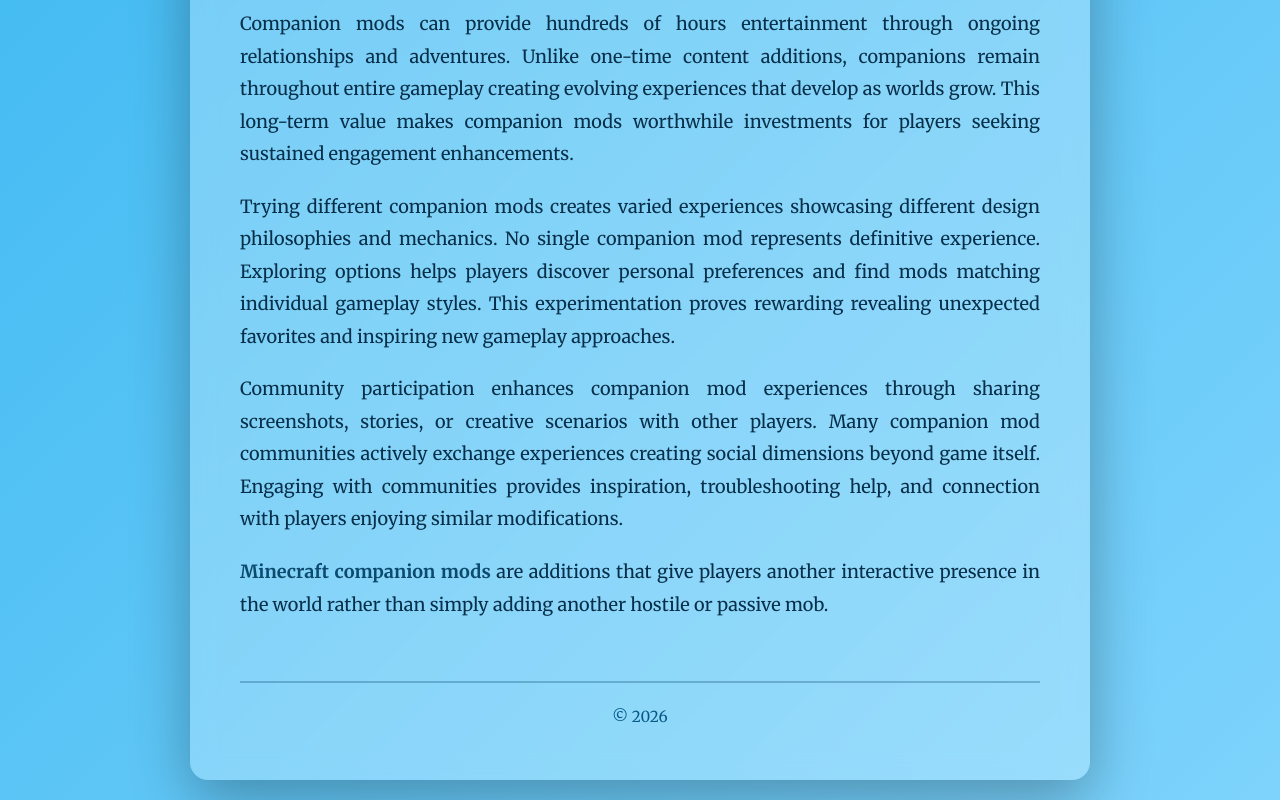
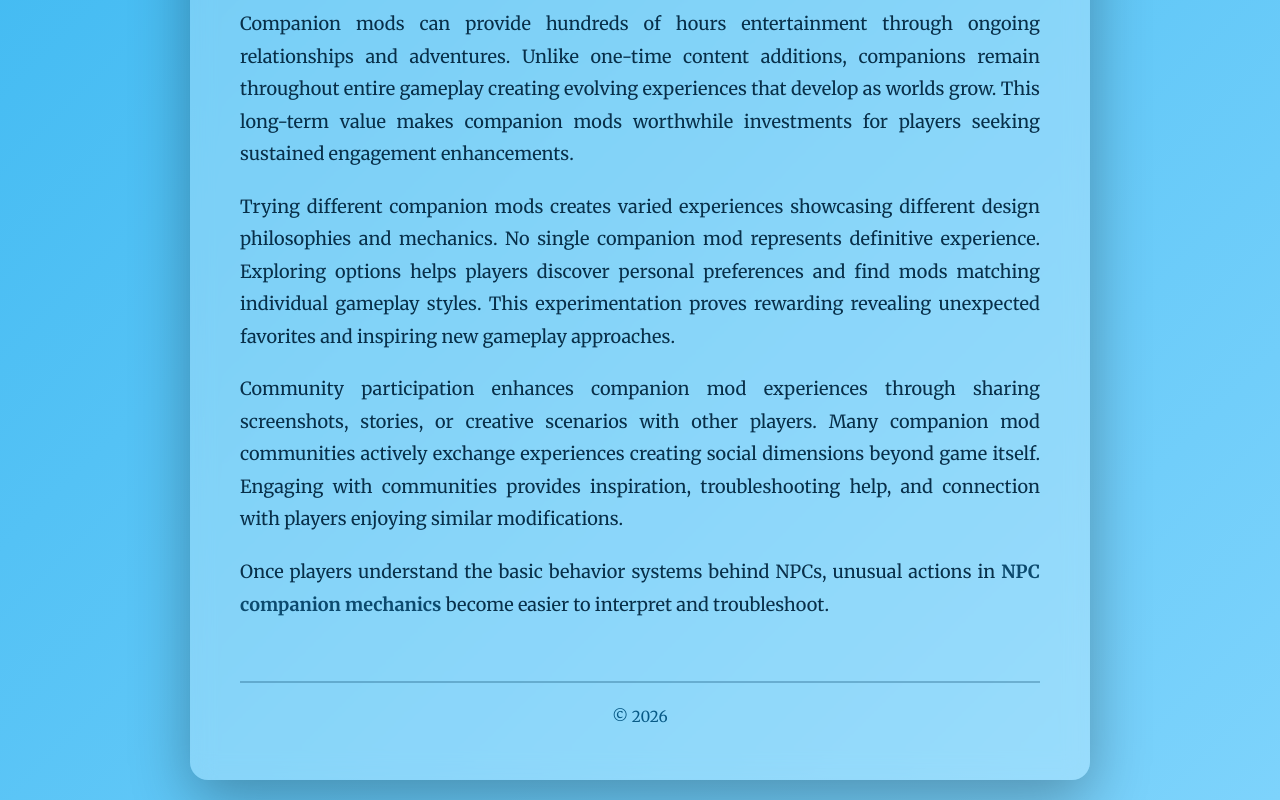
Before and after one commit to umjynb-lab/companionmods, a plain HTML site: page index.html in a window 1280 px wide. Shown: the part 6182-6982 px from the top of the page. Drawn offline with Linux system fonts and the light colour scheme.

Commit message:
Update index.html

```diff
--- a/index.html
+++ b/index.html
@@ -92,8 +92,7 @@
         <p>Trying different companion mods creates varied experiences showcasing different design philosophies and mechanics. No single companion mod represents definitive experience. Exploring options helps players discover personal preferences and find mods matching individual gameplay styles. This experimentation proves rewarding revealing unexpected favorites and inspiring new gameplay approaches.</p>
 
         <p>Community participation enhances companion mod experiences through sharing screenshots, stories, or creative scenarios with other players. Many companion mod communities actively exchange experiences creating social dimensions beyond game itself. Engaging with communities provides inspiration, troubleshooting help, and connection with players enjoying similar modifications.</p>
-<p><a href="https://umjynb.codeberg.page/npccompanions/">Minecraft companion mods</a> are additions that give players another interactive presence in the world rather than simply adding another hostile or passive mob.</p>
-        <footer>
+<p>Once players understand the basic behavior systems behind NPCs, unusual actions in <a href="https://companionai-523.pages.dev/">NPC companion mechanics</a> become easier to interpret and troubleshoot.</p>        <footer>
             © 2026
         </footer>
     </div>
```
